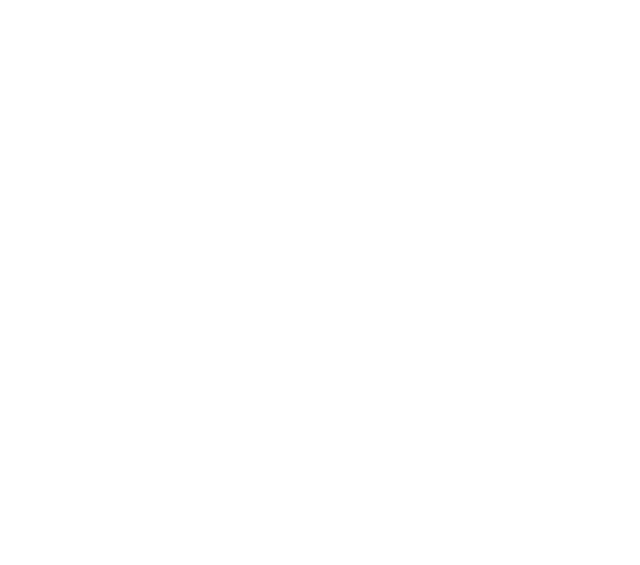
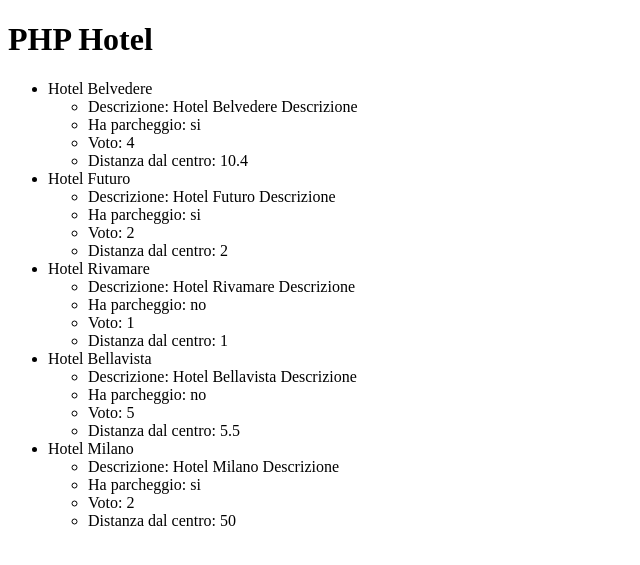
Before and after one commit to DilettaPelloni/php-hotel, a PHP site: page / in a window 1280 px wide. Before the commit the part shown is empty. Shown: the top 565 px of the page, without its empty margins (0-640 px from the left). Run offline with PHP 8.4, Linux system fonts and the light colour scheme.

Commit message:
stampata lista hotel

```diff
--- a/index.php
+++ b/index.php
@@ -1,3 +1,45 @@
+<?php
+    $hotels = [
+
+        [
+            'name' => 'Hotel Belvedere',
+            'description' => 'Hotel Belvedere Descrizione',
+            'parking' => true,
+            'vote' => 4,
+            'distance_to_center' => 10.4
+        ],
+        [
+            'name' => 'Hotel Futuro',
+            'description' => 'Hotel Futuro Descrizione',
+            'parking' => true,
+            'vote' => 2,
+            'distance_to_center' => 2
+        ],
+        [
+            'name' => 'Hotel Rivamare',
+            'description' => 'Hotel Rivamare Descrizione',
+            'parking' => false,
+            'vote' => 1,
+            'distance_to_center' => 1
+        ],
+        [
+            'name' => 'Hotel Bellavista',
+            'description' => 'Hotel Bellavista Descrizione',
+            'parking' => false,
+            'vote' => 5,
+            'distance_to_center' => 5.5
+        ],
+        [
+            'name' => 'Hotel Milano',
+            'description' => 'Hotel Milano Descrizione',
+            'parking' => true,
+            'vote' => 2,
+            'distance_to_center' => 50
+        ],
+
+    ];//hotels
+?>
+
 <!DOCTYPE html>
 <html lang="it">
     <head>
@@ -7,6 +49,24 @@
         <title>PHP Hotel</title>
     </head>
     <body>
+        <h1>PHP Hotel</h1>
+
+        <ul>
+            <?php
+                foreach ($hotels as $hotel) {
+                    echo '<li>';
+                        echo $hotel['name'];
+                        echo '<ul>';
+                            echo "<li> Descrizione: $hotel[description] </li>";
+                            $parking = ($hotel['parking']) ? 'si' : 'no';
+                            echo "<li>Ha parcheggio: $parking</li>";
+                            echo "<li> Voto: $hotel[vote] </li>";
+                            echo "<li> Distanza dal centro: $hotel[distance_to_center] </li>";
+                        echo '</ul>';
+                    echo '</li>';
+                }
+            ?>
+        </ul>
 
     </body>
 </html>
```
